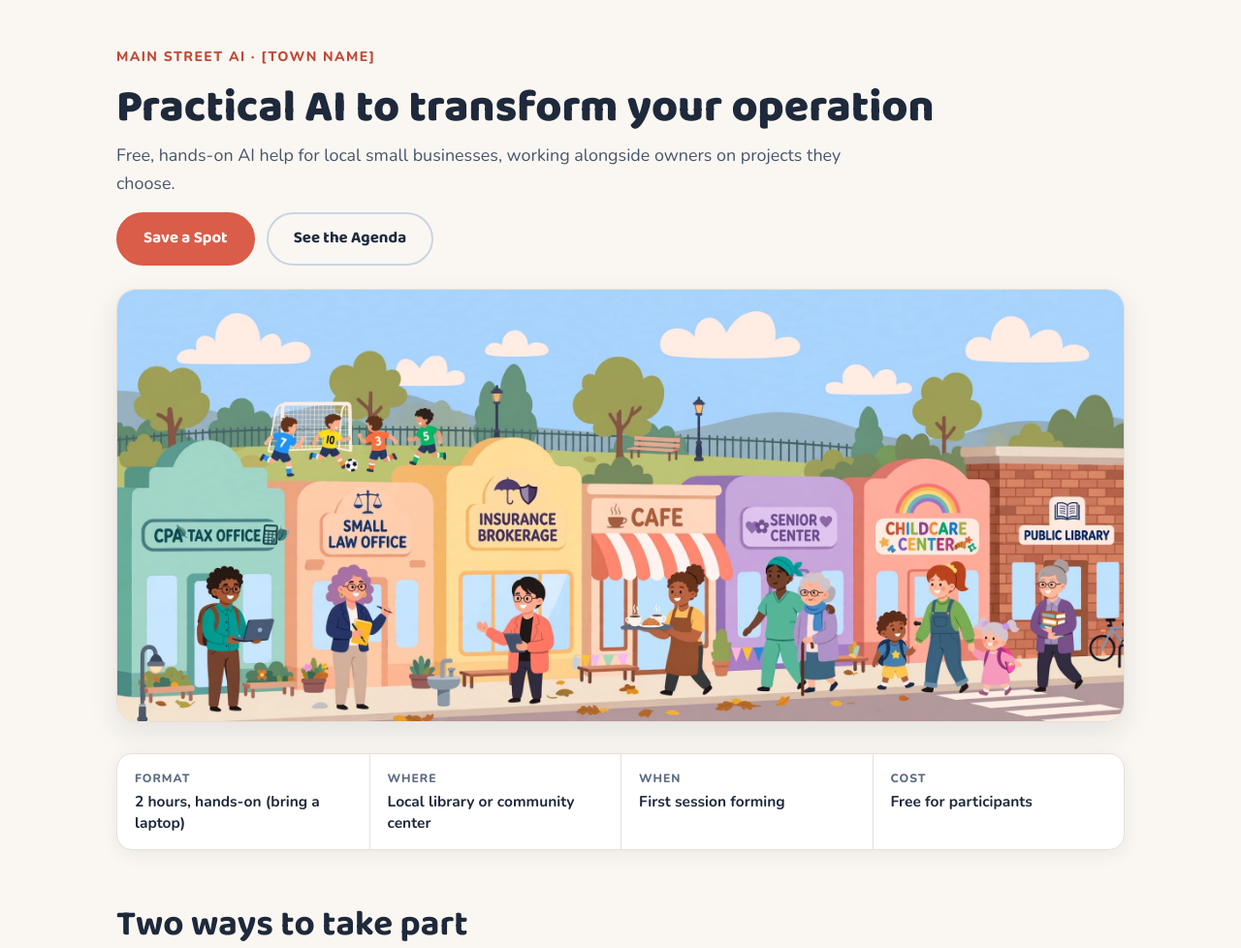
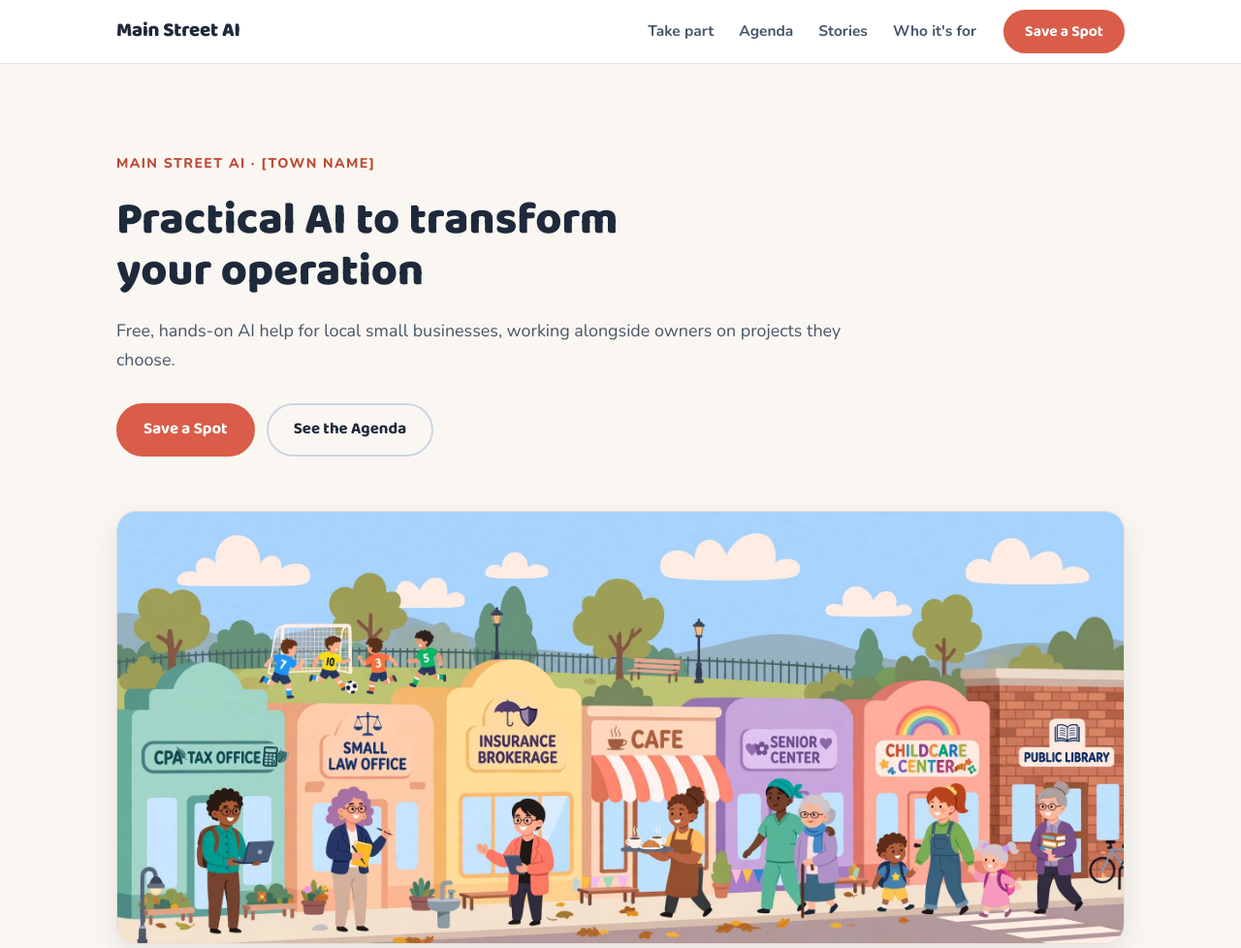
Before and after one commit to eullrich/main-street-ai, a plain HTML site: page index.html in a window 1280 px wide. Shown: the top 978 px of the page at 97% size. Drawn offline with nearby package versions, Linux system fonts and the light colour scheme.

Commit message:
Redesign Main Street AI to warm light mode, tighten layout

```diff
--- a/index.html
+++ b/index.html
@@ -50,6 +50,41 @@
 
       .wrap { max-width: 1080px; margin: 0 auto; padding: 0 20px; }
 
+      section[id], .interest-card[id] { scroll-margin-top: 92px; }
+
+      /* ---------- Top nav ---------- */
+      .site-nav {
+        position: sticky; top: 0; z-index: 50;
+        background: var(--surface);
+        border-bottom: 1px solid var(--line);
+      }
+      .nav-inner {
+        display: flex; align-items: center; justify-content: space-between;
+        gap: 20px; min-height: 60px; padding-top: 10px; padding-bottom: 10px;
+      }
+      .nav-brand {
+        font-family: "Baloo 2", "Nunito", sans-serif; font-weight: 800; font-size: 1.28rem;
+        color: var(--ink); text-decoration: none; letter-spacing: -0.01em; line-height: 1;
+        white-space: nowrap;
+      }
+      .nav-brand:hover { color: var(--ink); }
+      .nav-right { display: flex; align-items: center; gap: 28px; }
+      .nav-links { display: flex; align-items: center; gap: 26px; }
+      .nav-links a {
+        color: var(--body); text-decoration: none; font-weight: 700; font-size: 0.97rem; line-height: 1.2;
+      }
+      .nav-links a:hover { color: var(--coral-hover); }
+      .btn-nav {
+        display: inline-flex; align-items: center; justify-content: center;
+        min-height: 40px; padding: 8px 20px; border-radius: 999px;
+        font-family: "Baloo 2", sans-serif; font-weight: 700; font-size: 0.98rem;
+        text-decoration: none; cursor: pointer; white-space: nowrap;
+        background: var(--coral); color: #fff; border: 2px solid var(--coral);
+        transition: background 0.15s ease, border-color 0.15s ease;
+      }
+      .btn-nav:hover { background: var(--coral-hover); border-color: var(--coral-hover); color: #fff; }
+      @media (prefers-reduced-motion: reduce) { .btn-nav { transition: none; } }
+
       /* ---------- Buttons ---------- */
       .btn {
         display: inline-flex; align-items: center; justify-content: center;
@@ -65,7 +100,7 @@
       .btn-outline:hover { background: #F8FAFC; color: var(--ink); border-color: #94A3B8; }
 
       /* ---------- Hero ---------- */
-      .hero { padding: 44px 0 8px; }
+      .hero { padding: 88px 0 8px; }
       .hero-grid {
         display: grid;
         grid-template-columns: 1fr;
@@ -78,22 +113,22 @@
       }
       .hero-head { grid-area: head; }
       .hero-body { grid-area: body; }
-      .hero-art { grid-area: art; margin-top: 20px; }
+      .hero-art { grid-area: art; margin-top: 56px; }
 
       .eyebrow {
         display: inline-block;
         font-weight: 800; font-size: 0.88rem; letter-spacing: 0.1em; text-transform: uppercase;
         color: var(--coral-hover);
-        margin-bottom: 14px;
+        margin-bottom: 20px;
       }
       .hero h1 {
         font-size: clamp(2rem, 4.6vw, 2.9rem); font-weight: 800;
-        margin-bottom: 8px; max-width: none;
+        margin-bottom: 20px; max-width: 22ch;
       }
       .mission {
-        font-size: 1.12rem; color: var(--body); max-width: 44em; margin-top: 6px;
+        font-size: 1.12rem; color: var(--body); max-width: 44em; margin-top: 0; line-height: 1.65;
       }
-      .cta-row { display: flex; flex-wrap: wrap; gap: 12px; margin: 16px 0 4px; }
+      .cta-row { display: flex; flex-wrap: wrap; gap: 12px; margin: 30px 0 0; }
 
       .toon-frame {
         border: 1px solid var(--line); border-radius: 20px; overflow: hidden;
@@ -108,7 +143,7 @@
         border: 1px solid var(--line);
         border-radius: var(--radius);
         box-shadow: var(--shadow);
-        margin-top: 32px;
+        margin-top: 36px;
         overflow: hidden;
       }
       .fact { padding: 16px 18px; }
@@ -238,7 +273,10 @@
       /* ---------- Mobile ---------- */
       @media (max-width: 760px) {
         body { font-size: 16px; }
-        .hero { padding-top: 30px; }
+        .nav-links { display: none; }
+        .nav-inner { min-height: 56px; padding-top: 8px; padding-bottom: 8px; }
+        .nav-right { gap: 0; }
+        .hero { padding-top: 48px; }
         /* Stack: Headline → Illustration → CTAs → Details Strip */
         .hero-grid {
           grid-template-columns: 1fr;
@@ -246,8 +284,10 @@
             "head"
             "art"
             "body";
-          row-gap: 20px;
+          row-gap: 28px;
         }
+        .hero h1 { max-width: none; margin-bottom: 16px; }
+        .eyebrow { margin-bottom: 16px; }
         .hero-art { margin-top: 0; }
         .cta-row { margin: 0; }
         .fact-strip { grid-template-columns: 1fr 1fr; }
@@ -260,7 +300,21 @@
       }
     </style>
   </head>
-  <body>
+  <body id="top">
+    <header class="site-nav">
+      <div class="wrap nav-inner">
+        <a class="nav-brand" href="#top">Main Street AI</a>
+        <div class="nav-right">
+          <nav class="nav-links" aria-label="Primary">
+            <a href="#paths">Take part</a>
+            <a href="#agenda">Agenda</a>
+            <a href="#in-action">Stories</a>
+            <a href="#who">Who it's for</a>
+          </nav>
+          <a class="btn-nav" href="#interest">Save a Spot</a>
+        </div>
+      </div>
+    </header>
     <main class="wrap">
 
       <!-- ================= 1. HERO ================= -->
```
